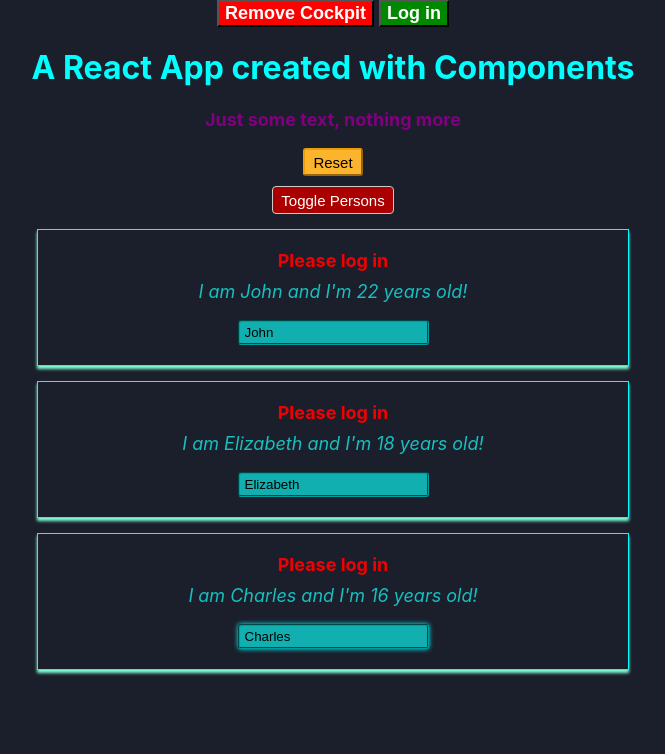
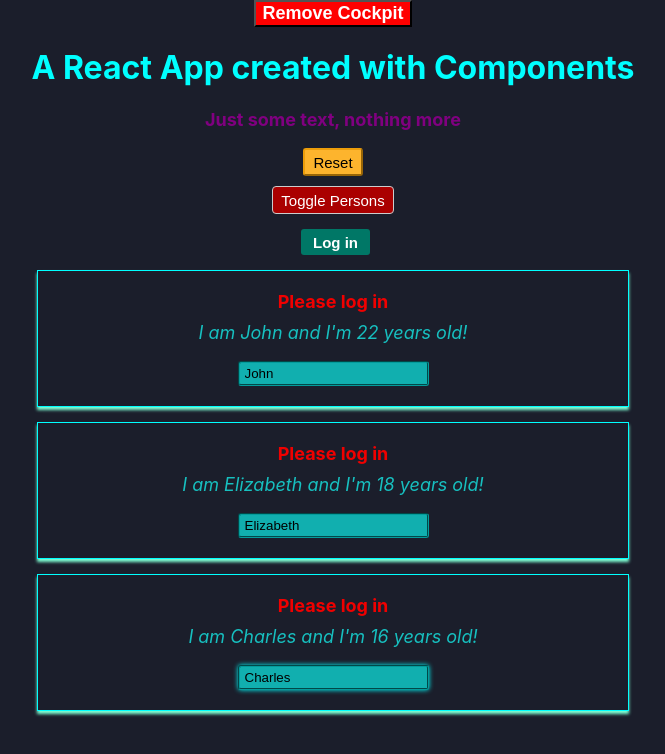
Before and after one commit to ChingizPro/React-Components, a React app: page / in a window 1280 px wide. Shown: the whole page, without its empty margins (307-972 px from the left). Built offline with nearby package versions, Linux system fonts and the light colour scheme.

Commit message:
Use React.Context() for multiple Components

```diff
--- a/src/components/Cockpit/Cockpit.js
+++ b/src/components/Cockpit/Cockpit.js
@@ -1,4 +1,6 @@
 import React, { useEffect, useRef } from 'react';
+import AuthContext from '../../context/AuthContext';
+
 import classes from './Cockpit.module.css';
 import Wrapper from '../../hoc/Wrapper';
 
@@ -45,6 +47,9 @@ const Cockpit = props => {
             <div key='el4'>
                 <button onClick={props.togglePersons} className={toggleClasses.join(' ')} ref={togglerRef}>Toggle Persons</button>
             </div>
+            <AuthContext.Consumer>
+                {(context) => <button className={classes.loginBtn} onClick={context.handleAuthentication}>Log in</button>}
+            </AuthContext.Consumer>
         </Wrapper>
     );
 }
--- a/src/components/Cockpit/Cockpit.module.css
+++ b/src/components/Cockpit/Cockpit.module.css
@@ -60,3 +60,15 @@
 .text {
     color: teal;
 }
+
+.loginBtn {
+    background-color: #076;
+    color: #fff;
+    font-weight: bold;
+    font-size: 15px;
+    margin-left: 5px;
+    margin-top: 15px;
+    border: none;
+    padding: 5px 12px 4px;
+    border-radius: 3px;
+}
--- a/src/components/Persons/Person/Person.js
+++ b/src/components/Persons/Person/Person.js
@@ -1,4 +1,5 @@
 import React, { Component } from 'react';
+import AuthContext from '../../../context/AuthContext';
 import PropTypes from 'prop-types';
 
 import classes from './Person.module.css'
@@ -29,7 +30,9 @@ class Person extends Component {
         console.log('%c [Person.js] render()', 'color: #0ff; background-color: #000; padding: 3px 5px; border-radius: 3px;');
         return (
             <Wrapper>
-                <p className={loginClasses.join(' ')}>{this.props.isAuthenticated ? 'Authenticated' : 'Please log in'}</p>
+                <AuthContext.Consumer>
+                    {(context) => <p className={loginClasses.join(' ')}>{context.isAuthenticated ? 'Authenticated' : 'Please log in'}</p>}
+                </AuthContext.Consumer>
                 <p className={classes['text-t']} onClick={this.props.textClick}><i>I am {this.props.name} and I'm {this.props.age} years old!</i></p>
                 {checkChildren(this.props.children)}
                 <input
--- a/src/containers/App.js
+++ b/src/containers/App.js
@@ -1,4 +1,6 @@
 import React, { Component } from "react";
+import AuthContext from '../context/AuthContext';
+
 import classes from './App.module.css';
 import Persons from '../components/Persons/Persons';
 import Cockpit from '../components/Cockpit/Cockpit';
@@ -107,11 +109,12 @@ class App extends Component {
     return (
       <Wrapper>
         <button onClick={() => { this.setState({ showCockpit: false }) }} style={{ backgroundColor: 'red', color: 'white', fontWeight: 'bold', fontSize: 18 }}>Remove Cockpit</button>
-        <button className={classes.loginBtn} onClick={this.handleAuthentication}>Log in</button>
-        {
-          this.state.showCockpit ? <Cockpit personsLength={this.state.persons.length} visible={this.state.personsVisible} resetPersons={this.resetPersons} togglePersons={this.togglePersons} /> : null
-        }
-        {persons}
+        <AuthContext.Provider value={{ isAuthenticated: this.state.isAuthenticated, handleAuthentication: this.handleAuthentication }}>
+          {
+            this.state.showCockpit ? <Cockpit personsLength={this.state.persons.length} visible={this.state.personsVisible} resetPersons={this.resetPersons} togglePersons={this.togglePersons} /> : null
+          }
+          {persons}
+        </AuthContext.Provider>
       </Wrapper>
     );
   }
--- a/src/containers/App.module.css
+++ b/src/containers/App.module.css
@@ -1,13 +1,5 @@
 .App {
     text-align: center;
-}
-
-.loginBtn {
-    background-color: #080;
-    color: #fff;
-    font-weight: bold;
-    font-size: 18px;
-    margin-left: 5px;
 }
 
 @media (max-width: 800px) {
```
